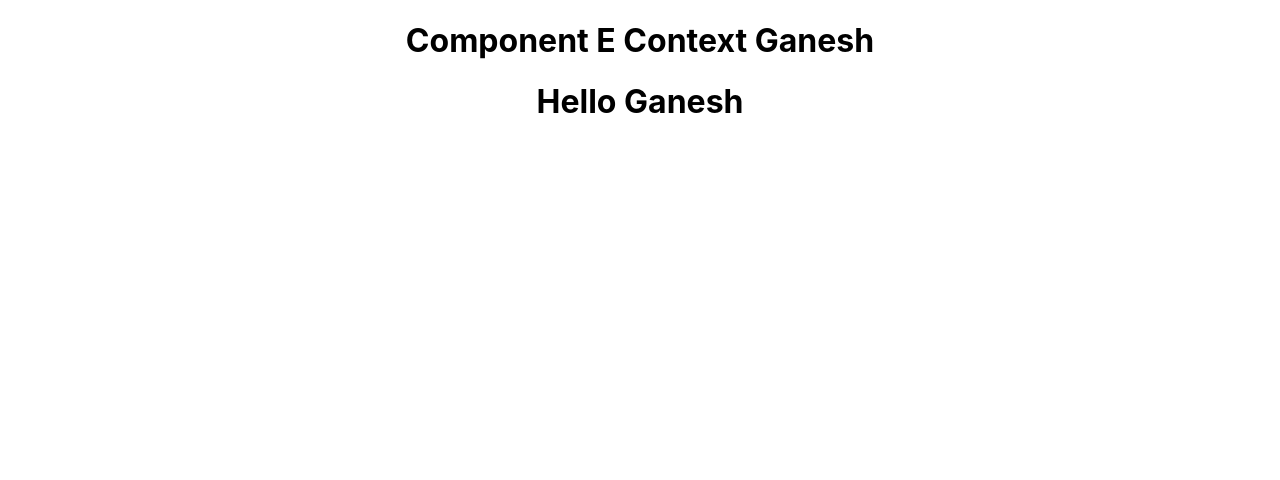
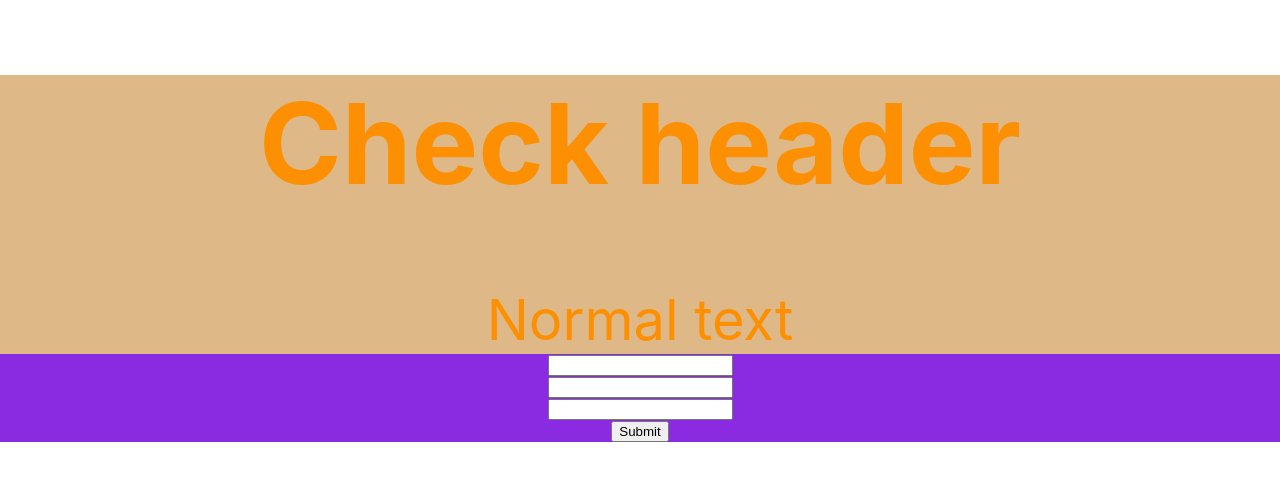
Before and after one commit to gajanansp07/React-Froms, a React (Create React App) app: page / in a window 1280 px wide. Shown: the top 480 px of the page. Built offline with nearby package versions, Linux system fonts and the light colour scheme.

Commit message:
added Example use of Axios

```diff
--- a/package.json
+++ b/package.json
@@ -6,6 +6,7 @@
     "@testing-library/jest-dom": "^5.14.1",
     "@testing-library/react": "^11.2.7",
     "@testing-library/user-event": "^12.8.3",
+    "axios": "^0.23.0",
     "react": "^17.0.2",
     "react-dom": "^17.0.2",
     "react-scripts": "4.0.3",
--- a/src/App.css
+++ b/src/App.css
@@ -1,33 +1,14 @@
 .App {
   text-align: center;
+  background-color: blueviolet;
 }
-
-@media (prefers-reduced-motion: no-preference) {
-  .App-logo {
-    animation: App-logo-spin infinite 5s linear;
-  }
-}
-
 .App-header {
-  min-height: 100vh;
-  display: flex;
-  flex-direction: column;
+  /* min-height: 60vh; */
+  /* display: flex; */
+  /* flex-direction: column; */
   align-items: center;
   justify-content: center;
   font-size: calc(40px + 2vmin);
   color: rgb(252, 144, 2);
+  background-color: burlywood;
 }
-
-.App-link {
-  color: #61dafb;
-}
-
-@keyframes App-logo-spin {
-  from {
-    transform: rotateX(0deg);
-  }
-  to {
-    transform: rotateY(40deg);
-  }
-
-}
--- a/src/App.js
+++ b/src/App.js
@@ -1,87 +1,16 @@
+import React from 'react';
 import './App.css';
-import ComponentC from './UserContaxt/ComponentC';
-import { UserProvider } from './UserContaxt/UserContaxt';
-// import ErrorBoundary from './componants/ErrorBoundary';
-// import HeroErrorH from './componants/HeroErrorH';
-// import FocusInput from './Ref_Component/FocusInput';
-// import FRparentInput from './Ref_Component/FRparentInput';
-// import Parent_Componant from './Memo-Componant/Parent_Componant';
-// import RefsDemo from './Ref_Component/RefsDemo';
-// import ParentCom from './Pure_Componants/ParentCom';
-// import PureComp from './Pure_Componants/PureComp';
-// import GreetingHook from './componants/GreetingHook';
-// import IntroducingHooks from './componants/IntroducingHooks';
-// import PortalDemo from './componants/PortalDemo'
-// import ClickCounter from './higherOrderComponent/ClickCounter';
-// import ClickCounterTwo from './higherOrderComponent/ClickCounterTwo';
-// import Counter from './higherOrderComponent/Counter';
-// import HoverCounterTwo from './higherOrderComponent/HoverCounterTwo';
-// import User from './higherOrderComponent/User';
-// import HoverCounter from './higherOrderComponent/HoverCounter';
-// import Forms from './componants/Forms';
-// import LifeCycleA from './componants/LifeCycleA';
-// import Rendering_a_Component from './Pure_Componants/Rendering_a_Component'
+// import AxiosComponent from './UseAxios/AxiosComponent';
+import AxiosPost from './UseAxios/AxiosPost';
 function App() {
   return (
     <div className="App">
-      <UserProvider value="Ganesh">
-        <ComponentC />
-      </UserProvider>
-
-      {/* <IntroducingHooks /> */}
-      {/* <PortalDemo /> */}
-      {/* <ErrorBoundary>
-        <HeroErrorH heroName="Mahesh" />
-      </ErrorBoundary>
-      <ErrorBoundary>
-        <HeroErrorH heroName="Ganesh" />
-      </ErrorBoundary>
-      <ErrorBoundary>
-        <HeroErrorH heroName="Joker" />
-      </ErrorBoundary> */}
-
-      {/* <ClickCounter name = "Gajanan " />
-      <HoverCounter name="Ganesh " />
-       */}
-       {/* <ClickCounterTwo />
-       <HoverCounterTwo />
-       <User render ={(isLoggedIn) => isLoggedIn ? "Ganesh": "Guest" } /> */}
-       {/* <Counter render={(count, incrementCount) => (<ClickCounterTwo
-       count={count}
-       incrementCount={incrementCount}  />)
-      }/> */}
-      {/* <Counter>
-      {(count, incrementCount) => (<ClickCounterTwo
-       count={count}
-       incrementCount={incrementCount}  />)
-      }
-      </Counter> */}
-       {/* <Counter render={(count, incrementCount) =>
-       (<HoverCounterTwo
-       count={count}
-       incrementCount={incrementCount}
-       />)
-      }/> */}
-      {/* <Counter>
-      {(count, incrementCount) =>
-       (<HoverCounterTwo
-       count={count}
-       incrementCount={incrementCount}
-       />)
-      }
-      </Counter> */}
-
-
-      {/* <IntroducingHooks /> */}
-      {/* <GreetingHook /> */}
-      {/* <LifeCycleA /> */}
-      {/* <Forms /> */}
-      {/* <Rendering_a_Component /> */}
-      {/* <ParentCom /> */}
-      {/* <Parent_Componant /> */}
-      {/* <RefsDemo /> */}
-      {/* <FocusInput /> */}
-      {/* <FRparentInput /> */}
+      <div className='App-header'>
+        <h1>Check header</h1>
+        <div>Normal text</div>
+      </div>
+      {/* <AxiosComponent /> */}
+      <AxiosPost />
 
     </div>
   );
--- /dev/null
+++ b/src/UseAxios/AxiosComponent.js
@@ -0,0 +1,40 @@
+import React, { Component } from 'react'
+import axios from 'axios'
+
+class AxiosComponent extends Component {
+    constructor(props) {
+        super(props)
+
+        this.state = {
+             posts: []
+        }
+    }
+    componentDidMount(){
+        axios.get('https://jsonplaceholder.typicode.com/posts')
+        .then(res=>{
+            console.log(res)
+            this.setState({posts: res.data})
+        })
+        .catch(e=>{
+            console.log(e)
+        })
+    }
+
+    render() {
+        const {posts} = this.state
+        return (
+            <div>
+                <h1>List of Posts</h1>
+
+            {
+                posts.length?
+                posts.map(post =><div key={post.id}>{post.title}</div>):
+                null
+            }
+            </div>
+
+        )
+    }
+}
+
+export default AxiosComponent
--- /dev/null
+++ b/src/UseAxios/AxiosPost.js
@@ -0,0 +1,53 @@
+import React, { Component } from 'react'
+import Axios from 'axios'
+
+class AxiosPost extends Component {
+    constructor(props) {
+        super(props)
+
+        this.state = {
+             userId: '',
+             title:'',
+             body: ''
+        }
+    }
+
+    changeHandler=(e)=>{
+        this.setState({[e.target.name]: e.target.value})
+    }
+
+    sumitHandler=(e)=>{
+        e.preventDefault()
+        console.log(this.state);
+        Axios
+            .post('https://jsonplaceholder.typicode.com/posts',this.state)
+            .then(res=>{
+                console.log(res);
+            })
+            .catch(e=>{
+                console.log(e);
+            })
+    }
+
+    render() {
+        const {userId,title,body} = this.state
+        return (
+            <div>
+                <form onSubmit={this.sumitHandler}>
+                <div>
+                    <input type='text' name='userId' value={userId} onChange={this.changeHandler} />
+                </div>
+                <div>
+                    <input type='text' name='title' value={title} onChange={this.changeHandler} />
+                </div>
+                <div>
+                    <input type='text' name='body' value={body} onChange={this.changeHandler} />
+                </div>
+                <button type='submit'>Submit</button>
+                </form>
+            </div>
+        )
+    }
+}
+
+export default AxiosPost
```
Also changed, not shown: 1 other file (tests, documents, lock files or other folders).
